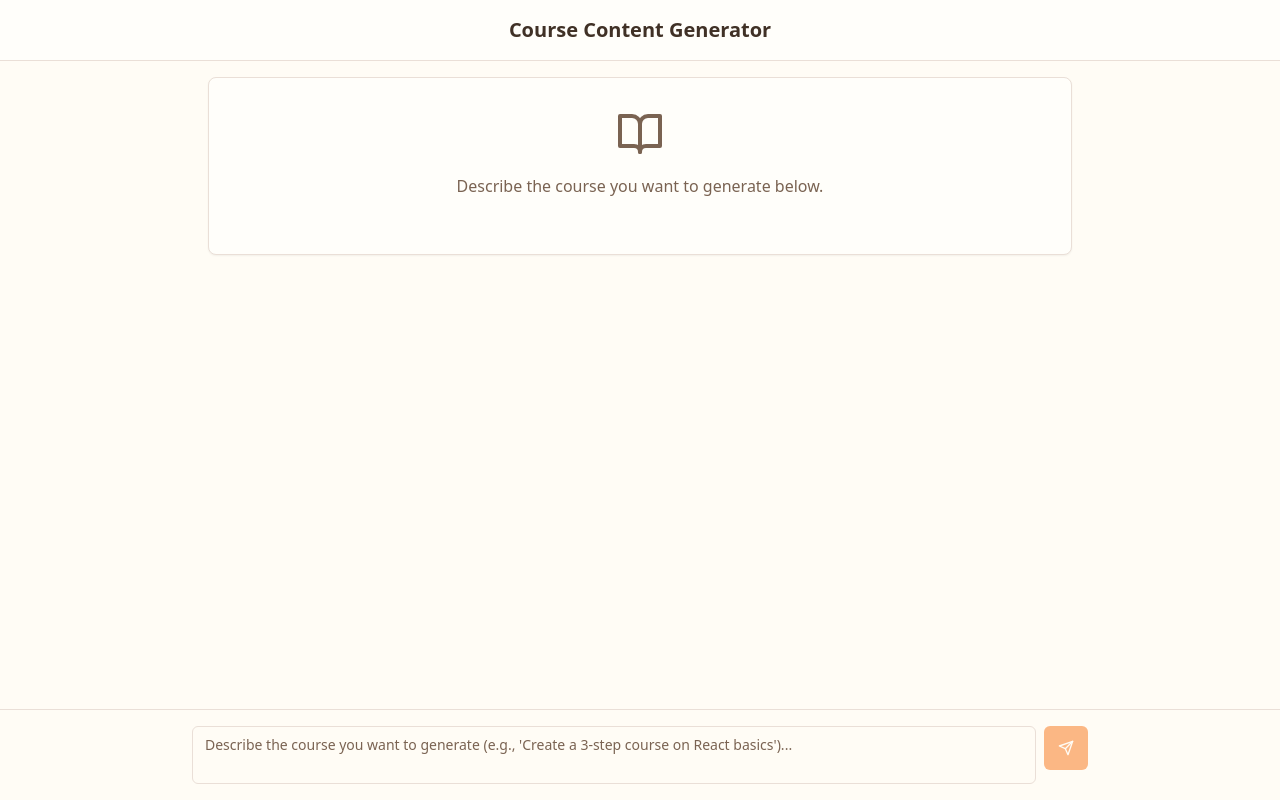
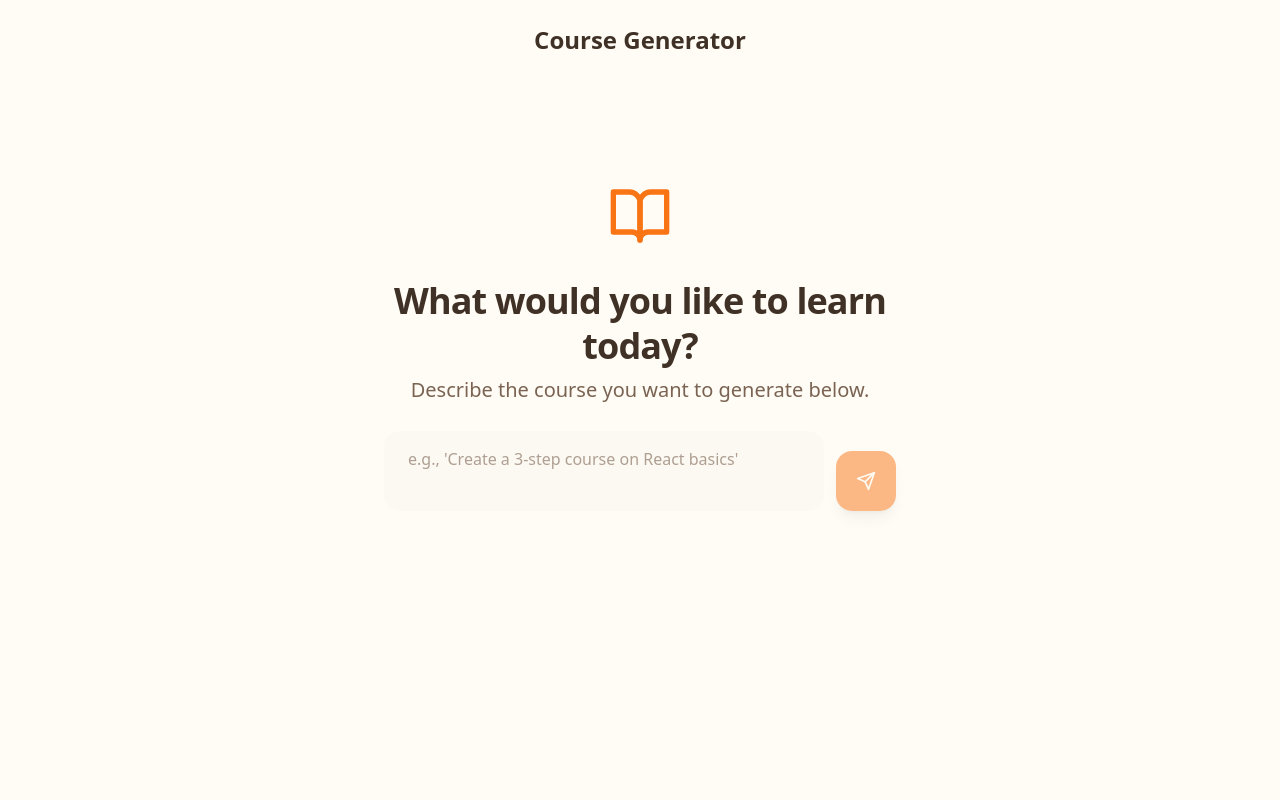
Before and after one commit to 10ko/trainy-ai, a React (Vite) app: page / in a window 1280 px wide. Built offline with nearby package versions, Linux system fonts and the light colour scheme; no server answers.

Commit message:
improvement: style of homepage

```diff
--- a/src/App.tsx
+++ b/src/App.tsx
@@ -117,9 +117,9 @@ function App() {
   return (
     <div className="min-h-screen bg-background">
       {/* Header */}
-      <div className="border-b bg-card">
-        <div className="container mx-auto px-4 py-4">
-          <h1 className="text-xl font-semibold text-center">Course Content Generator</h1>
+      <div className="py-6">
+        <div className="text-center">
+          <h1 className="text-2xl font-semibold text-foreground">Course Generator</h1>
         </div>
       </div>
 
--- a/src/components/CourseInput.tsx
+++ b/src/components/CourseInput.tsx
@@ -1,5 +1,4 @@
-import React from 'react';
-import { Card, CardContent } from './ui/card';
+import { Card, CardContent, CardHeader, CardTitle } from './ui/card';
 import { Button } from './ui/button';
 import { Textarea } from './ui/textarea';
 import { BookOpen, Send } from 'lucide-react';
@@ -23,54 +22,67 @@ export function CourseInput({
 }: CourseInputProps) {
   return (
     <>
-      {/* Course Content */}
-      <div className="container mx-auto px-4 py-4 max-w-4xl">
+      {/* Course Content - Using same style as CourseIntro */}
+      <div className="pt-20 px-4 pb-24">
+        <div className="max-w-2xl mx-auto">
           {!courseContent && !isLoading && (
-          <Card className="text-center py-8">
-            <CardContent>
-              <BookOpen className="h-12 w-12 mx-auto text-muted-foreground mb-4" />
-              <p className="text-muted-foreground">
+            <Card className="border-0 shadow-none bg-transparent">
+              <CardHeader className="text-center pb-6">
+                <BookOpen className="h-16 w-16 text-primary mx-auto mb-6" />
+                <CardTitle className="text-4xl font-bold break-words leading-tight px-4 mb-4">
+                  What would you like to learn today?
+                </CardTitle>
+                <p className="text-xl text-muted-foreground break-words px-4 leading-relaxed">
                   Describe the course you want to generate below.
                 </p>
+              </CardHeader>
+              <CardContent className="text-center">
+                <div className="max-w-lg mx-auto">
+                  <div className="flex gap-3 items-end mb-6">
+                    <div className="flex-1">
+                      <Textarea
+                        value={input}
+                        onChange={(e) => onInputChange(e.target.value)}
+                        onKeyPress={onKeyPress}
+                        placeholder="e.g., 'Create a 3-step course on React basics'"
+                        className="min-h-[60px] max-h-40 resize-none border-0 shadow-none bg-muted/30 rounded-2xl px-6 py-4 text-base placeholder:text-muted-foreground/60 focus:bg-muted/50 focus:ring-2 focus:ring-primary/20 transition-all duration-200"
+                        disabled={isLoading}
+                      />
+                    </div>
+                    <Button
+                      onClick={onGenerateCourse}
+                      disabled={!input.trim() || isLoading}
+                      size="icon"
+                      className="h-[60px] w-[60px] rounded-2xl bg-primary hover:bg-primary/90 shadow-lg hover:shadow-xl transition-all duration-200 disabled:opacity-50 disabled:cursor-not-allowed"
+                    >
+                      <Send className="h-5 w-5" />
+                    </Button>
+                  </div>
+                </div>
               </CardContent>
             </Card>
           )}
 
           {isLoading && (
-          <Card className="text-center py-8">
-            <CardContent>
+            <Card className="border-0 shadow-none bg-transparent">
+              <CardHeader className="text-center pb-6">
+                <BookOpen className="h-16 w-16 text-primary mx-auto mb-6" />
+                <CardTitle className="text-4xl font-bold break-words leading-tight px-4 mb-4">
+                  Creating your course...
+                </CardTitle>
+                <p className="text-xl text-muted-foreground break-words px-4 leading-relaxed">
+                  This will just take a moment
+                </p>
+              </CardHeader>
+              <CardContent className="text-center">
                 <div className="flex items-center justify-center space-x-2 mb-4">
                   <div className="w-2 h-2 bg-primary rounded-full animate-bounce"></div>
                   <div className="w-2 h-2 bg-primary rounded-full animate-bounce" style={{ animationDelay: '0.1s' }}></div>
                   <div className="w-2 h-2 bg-primary rounded-full animate-bounce" style={{ animationDelay: '0.2s' }}></div>
                 </div>
-              <p className="text-muted-foreground">Generating your course content...</p>
               </CardContent>
             </Card>
           )}
-      </div>
-
-      {/* Input */}
-      <div className="fixed bottom-0 left-0 right-0 bg-background border-t p-4">
-        <div className="max-w-4xl mx-auto">
-          <div className="flex gap-2">
-            <Textarea
-              value={input}
-              onChange={(e) => onInputChange(e.target.value)}
-              onKeyPress={onKeyPress}
-              placeholder="Describe the course you want to generate (e.g., 'Create a 3-step course on React basics')..."
-              className="min-h-[44px] max-h-32 resize-none"
-              disabled={isLoading}
-            />
-            <Button
-              onClick={onGenerateCourse}
-              disabled={!input.trim() || isLoading}
-              size="icon"
-              className="h-[44px] w-[44px] flex-shrink-0"
-            >
-              <Send className="h-4 w-4" />
-            </Button>
-          </div>
         </div>
       </div>
     </>
```
Lines whose indentation alone changed are shown as unchanged.
